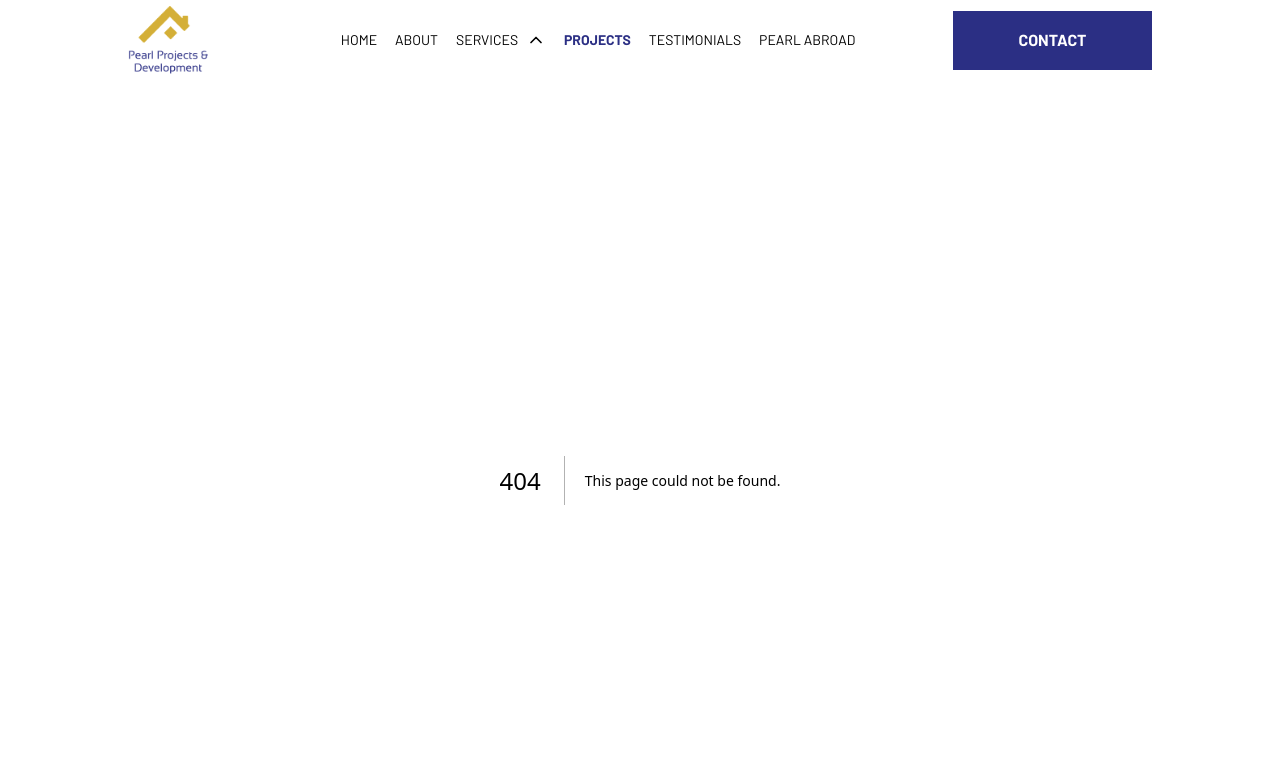
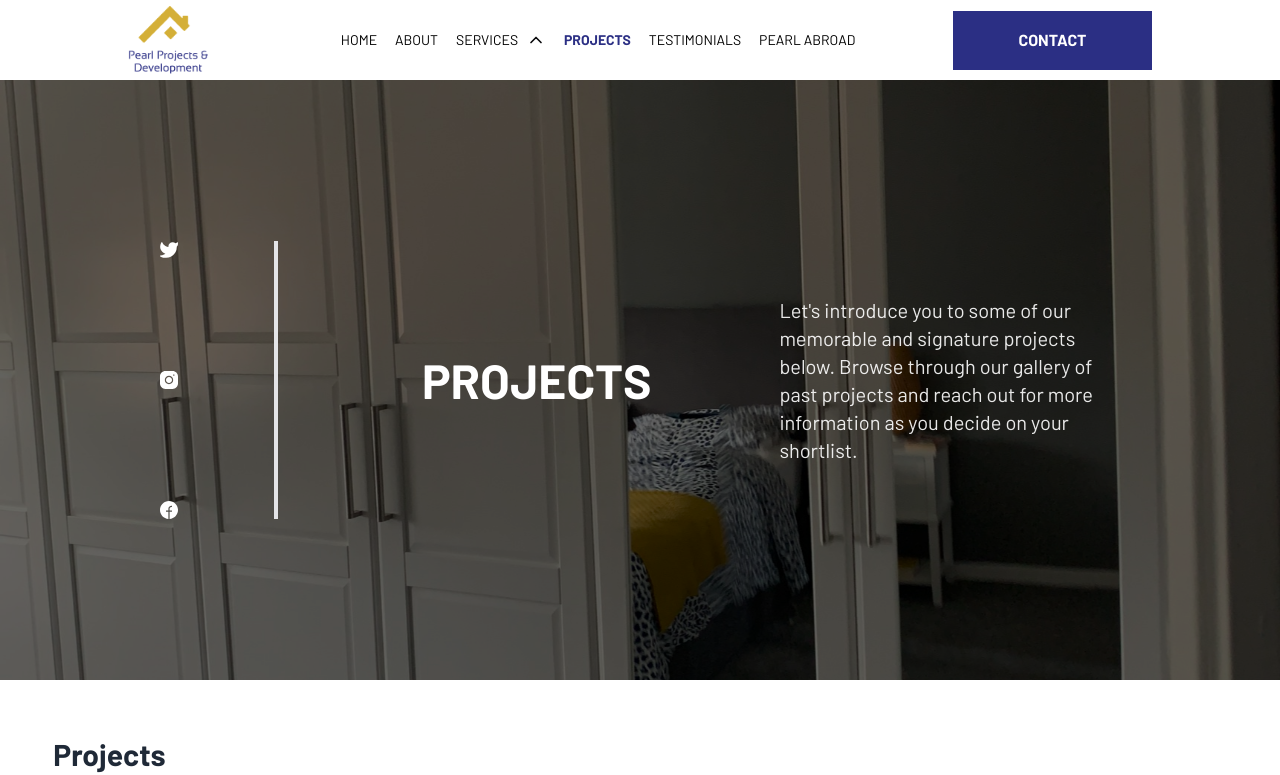
Before and after one commit to Himmiee/td_next, a Next.js app: page /projects in a window 1280 px wide. Before the commit this address had no page. Shown: the top 775 px of the page. Built offline with nearby package versions, Linux system fonts and the light colour scheme.

Commit message:
projects page set up

```diff
--- a/app/page.tsx
+++ b/app/page.tsx
@@ -4,7 +4,7 @@ import Services from "@/components/homepage/main-services";
 import Projects from "@/components/homepage/projects";
 // import { Button } from "@/components/ui/button";
 
-export default function Home() {
+export default function About() {
   return (
     <main>
       <HeroSection />
--- /dev/null
+++ b/app/projects/page.tsx
@@ -0,0 +1,14 @@
+import Projects from "@/components/homepage/projects";
+import { HeroSection } from "@/components/projects/hero-section";
+// import { Button } from "@/components/ui/button";
+
+export default function Project() {
+  return (
+    <main>
+      <HeroSection />
+      <div className="auto-container">
+        <Projects />
+      </div>
+    </main>
+  );
+}
--- /dev/null
+++ b/components/projects/hero-section.tsx
@@ -0,0 +1,22 @@
+import React from "react";
+import homeherobg from "@/public/images/projects/projects-hero-bg.jpg";
+import instagramImg from "@/public/icons/instagram.svg";
+import twitterImg from "@/public/icons/twitter.svg";
+import facebookImg from "@/public/icons/facebook.svg";
+import { HeroLayout } from "../homepage/HeroLayout";
+// import { HeroLayout } from "./HeroLayout";
+
+export const HeroSection: React.FC = () => {
+  return (
+    <HeroLayout
+      backgroundImage={homeherobg}
+      title="PROJECTS"
+      description="Let's introduce you to some of our memorable and signature projects below. Browse through our gallery of past projects and reach out for more information as you decide on your shortlist."
+      socialIcons={[
+        { src: twitterImg, alt: "Twitter", href: "https://twitter.com" },
+        { src: instagramImg, alt: "Instagram", href: "https://instagram.com" },
+        { src: facebookImg, alt: "Facebook", href: "https://facebook.com" },
+      ]}
+    />
+  );
+};
```
Also changed, not shown: public/images/projects/projects-hero-bg.jpg (added).
